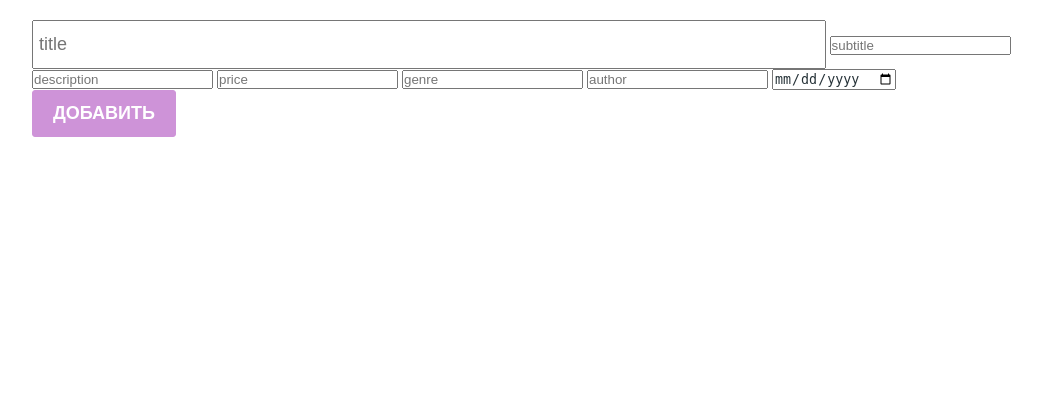
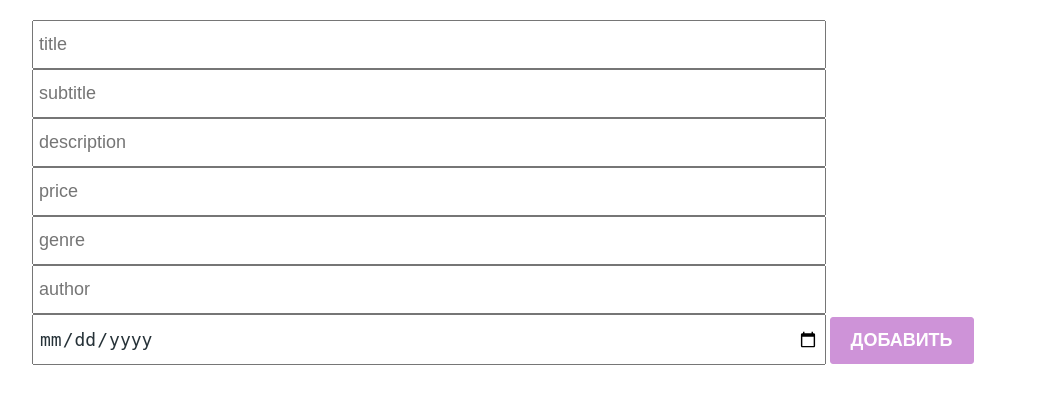
Before and after one commit to CHIKAADEMIAILIN/todo, a Django app: page /test3/ in a window 1280 px wide. Shown: the top 404 px of the page, without its empty margins (112-1154 px from the left). Run offline with Django 3.2, Linux system fonts and the light colour scheme; data that the repository does not hold is empty.

Commit message:
added styles to books buttons

```diff
--- a/main/templates/books.html
+++ b/main/templates/books.html
@@ -17,12 +17,12 @@
         <form action="{% url 'add-book' %}" method="POST">
             {% csrf_token %}
             <input class="create_input" placeholder="title" type="text" name="book_title">
-            <input type="text"  placeholder="subtitle" name="book_subtitle">
-            <input type="text" placeholder="description" name="book_description">
-            <input type="number" placeholder="price" name="book_price">
-            <input type="text" placeholder="genre" name="book_genre">
-            <input type="text" placeholder="author" name="book_author">
-            <input type="date" placeholder="year" name="book_year">
+            <input class="create_input" type="text"  placeholder="subtitle" name="book_subtitle">
+            <input class="create_input" type="text" placeholder="description" name="book_description">
+            <input class="create_input" type="number" placeholder="price" name="book_price">
+            <input class="create_input" type="text" placeholder="genre" name="book_genre">
+            <input class="create_input" type="text" placeholder="author" name="book_author">
+            <input class="create_input" type="date" placeholder="year" name="book_year">
             <button class="create_button">Добавить</button>
         </form>
 
@@ -44,13 +44,11 @@
                     <div class="todo_item_footer">
                     <p>{{book.date}}</p>
 
-                    <a href="{% url 'delete-book' book.id %}"><button>Удаление</button></a>
+                    <a href="{% url 'delete-book' book.id %}"><button style="background-color: blue; color: aliceblue; font-weight: bold; text-transform: uppercase; border-radius: 3px; cursor: pointer;" >Удаление</button></a>
 
+                    <a href="{% url 'select-book' book.id %}"><button style="background-color: blue; color: aliceblue; font-weight: bold; text-transform: uppercase; border-radius: 3px; cursor: pointer;" >Избранное</button></a>
 
-
-                    <a href="{% url 'select-book' book.id %}"><button>Избранное</button></a>
-
-                    <a href="{% url 'books-detail' book.id %}"><button>BooksDetail</button></a>
+                    <a href="{% url 'books-detail' book.id %}"><button style="background-color: blue; color: aliceblue; font-weight: bold; text-transform: uppercase; border-radius: 3px; cursor: pointer;" >BooksDetail</button></a>
                    </div>
                 </div>
         {% endfor %}
```
